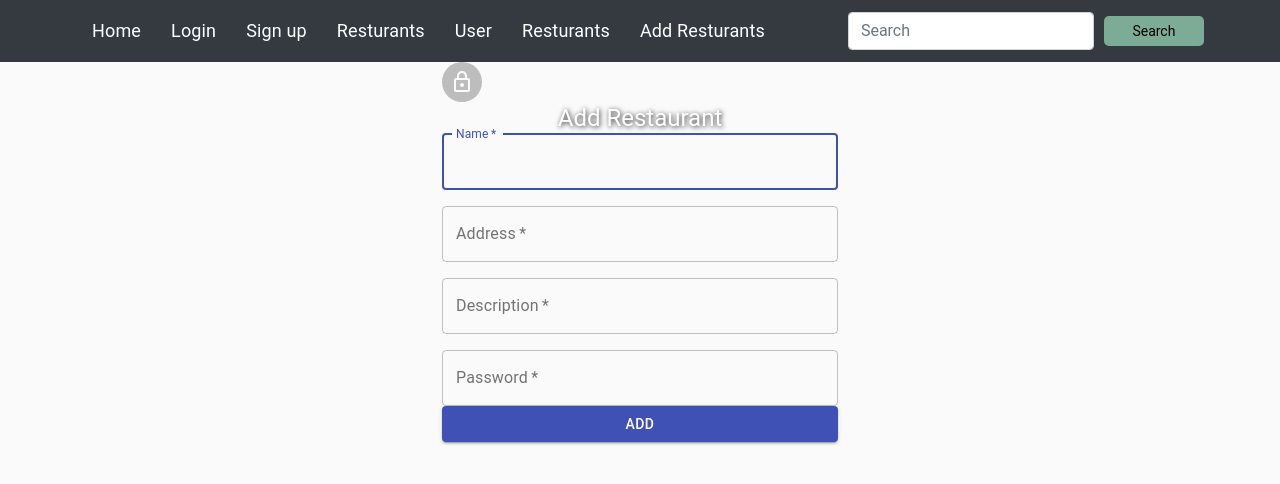
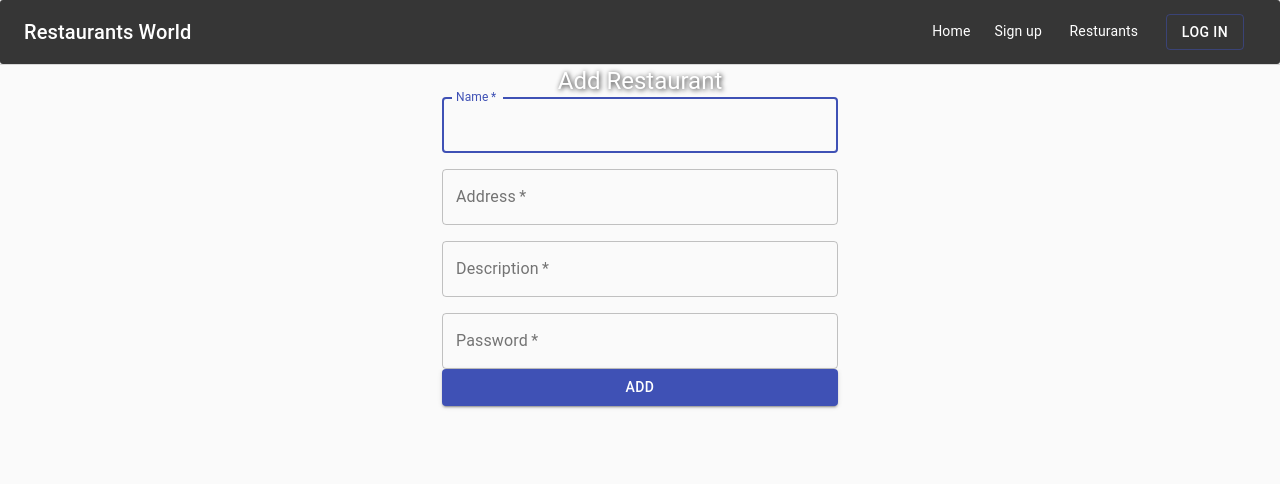
Before and after one commit to Elliot643/restaurantsApp, a React (Create React App) app: page /addRestaurant in a window 1280 px wide. Shown: the top 484 px of the page. Built offline with nearby package versions, Linux system fonts and the light colour scheme.

Commit message:
loggin Session and nav bar adapting

```diff
--- a/src/App.css
+++ b/src/App.css
@@ -1,17 +1,9 @@
 .App {
   /*text-align: center;*/
-  margin: 0;
   max-width: 100%;
+  padding: 10%;
 }
 
 .container {
   max-width: 100%;
-
 }
-
-.router {
- margin-top: 10%;
-}
-Router{
- margin-top: 10%;
-}
--- a/src/components/NavbarComponent/NavbarComponent.js
+++ b/src/components/NavbarComponent/NavbarComponent.js
@@ -1,44 +1,65 @@
 import React from 'react';
-import './NavbarComponent.css';
-import {Link} from 'react-router-dom';
+import AppBar from '@material-ui/core/AppBar';
+import Toolbar from '@material-ui/core/Toolbar';
+import Button from '@material-ui/core/Button';
+import Typography from '@material-ui/core/Typography';
+import { makeStyles } from '@material-ui/core/styles';
+import { Link } from 'react-router-dom';
 
+const useStyles = makeStyles(theme => ({
+    appBar: {
+        borderBottom: `1px solid ${theme.palette.divider}`,
+    },
+    toolbar: {
+        flexWrap: 'wrap',
+        background: '#363636',
+        flexGrow: 1,
+        border: 0,
+        borderRadius: 3,
+    },
+    toolbarTitle: {
+        flexGrow: 1,
+        color: "white"
+    },
+    link: {
+        margin: theme.spacing(1, 1.5),
+        color: "white   "
+    },
+}));
 
+export default function NavbarComponent() {
+    const classes = useStyles();
+    var loginButton;
+    if (sessionStorage.loggedIn) {
+        loginButton = <nav>
+            <Link className={classes.link} to="/">Home</Link>
+            <Link className={classes.link} to="/resturant"> Resturants </Link>
+            <Link className={classes.link} to="/user"> User </Link>
+            <Link className={classes.link} to="/resturants"> Resturants </Link>
+            <Link className={classes.link} to="/addRestaurant"> Add Resturants </Link>
+            <Button href="/login" color="primary" variant="outlined" className={classes.link}>
+                Log out
+        </Button>
+        </nav>
+    } else {
+        loginButton = <nav>
+            <Link className={classes.link} to="/">Home</Link>
+            <Link className={classes.link} to="/signup">Sign up</Link>
+            <Link className={classes.link} to="/resturants"> Resturants </Link>
+            <Button href="/login" color="primary" variant="outlined" className={classes.link}>
+                Log In
+        </Button>
+        </nav>
+    }
+    return (
+        <AppBar position="static" color="default" elevation={0} className={classes.appBar}>
+            <Toolbar className={classes.toolbar}>
+                <Typography variant="h6" color="inherit" noWrap className={classes.toolbarTitle}>
+                    Restaurants World
+                </Typography>
+                {loginButton}
 
-const NavbarComponent = (props) => {
-
-
-
-    return (
-
-
-        <nav className="navbar navbar-expand-lg navbar-dark bg-dark" id="theNavbar">
-            <a className="navbar-brand" href="#"></a>
-
-            <button className="navbar-toggler" type="button" data-toggle="collapse" data-target="#navbarTogglerDemo02" aria-controls="navbarTogglerDemo02" aria-expanded="false" aria-label="Toggle navigation">
-                <span className="navbar-toggler-icon"></span>
-            </button>
-
-            <div className="collapse navbar-collapse" id="navbarTogglerDemo02">
-                <ul className="navbar-nav mr-auto mt-2 mt-lg-0">
-                    <Link to="/">Home</Link>
-                    <Link to="/login">Login</Link>
-                    <Link to="/signup">Sign up</Link>
-                    <Link to="/resturant"> Resturants </Link>
-                    <Link to="/user"> User </Link>
-                    <Link to="/resturants"> Resturants </Link>
-                    <Link to="/addRestaurant"> Add Resturants </Link>
-
-                </ul>
-
-                <form className="form-inline">
-                    <input className="form-control" type="search" placeholder="Search" aria-label="Search" id="searchBar" />
-                    <button id="submitBtn" type="submit">Search </button>
-                </form>
-
-            </div>
-        </nav>
-
-    )
-};
-
-export default NavbarComponent
+            </Toolbar>
+        </AppBar>
+    );
+}
--- a/src/containers/AddResturantsPage.js
+++ b/src/containers/AddResturantsPage.js
@@ -5,7 +5,6 @@
 import Button from '@material-ui/core/Button';
 import CssBaseline from '@material-ui/core/CssBaseline';
 import TextField from '@material-ui/core/TextField';
-import Link from '@material-ui/core/Link';
 import Grid from '@material-ui/core/Grid';
 import Box from '@material-ui/core/Box';
 import LockOutlinedIcon from '@material-ui/icons/LockOutlined';
@@ -16,13 +15,13 @@
 class AddResturantPage extends React.Component {
 
 
-    constructor(props){
+  constructor(props) {
     super(props);
-        this.state={
-            name:"",
-            address:"",
-            category:"",
-            description:""
+    this.state = {
+      name: "",
+      address: "",
+      category: "",
+      description: ""
     };
 
     this.handleChange = this.handleChange.bind(this);
@@ -31,8 +30,8 @@
 
 
 
-    handleChange(event){
-        this.setState({[event.target.name]: event.target.value});
+  handleChange(event) {
+    this.setState({ [event.target.name]: event.target.value });
   }
   handleOptionChange = changeEvent => {
     this.setState({
@@ -40,16 +39,16 @@
     });
   }
 
-    handleSubmit(event){
+  handleSubmit(event) {
 
     axios.post('https://restaurantbackend-apis.herokuapp.com/restaurant/create', {
       name: this.state.name,
       address: this.state.address,
       category: this.state.category,
       description: this.state.description
-            }).then(function(response){
+    }).then(function (response) {
       console.log(response);
-            }).catch(function(error){
+    }).catch(function (error) {
       console.log(error);
     });
 
@@ -58,10 +57,10 @@
 
 
 
-    render(){
+  render() {
 
 
-        const classes =  makeStyles(theme => ({
+    const classes = makeStyles(theme => ({
       '@global': {
         body: {
           backgroundColor: theme.palette.common.white,
@@ -88,20 +87,18 @@
 
 
 
-        return(
+    return (
 
 
 
       <Container component="main" maxWidth="xs">
         <CssBaseline />
         <div className={classes.paper}>
-        <Avatar className={classes.avatar}>
-          <LockOutlinedIcon />
-        </Avatar>
+
           <Typography component="h1" variant="h5">
             Add Restaurant
         </Typography>
-        <form  onSubmit={this.handleSubmit} className={classes.form} noValidate>
+          <form onSubmit={this.handleSubmit} className={classes.form} noValidate>
             <Grid container spacing={2}>
               <Grid item xs={12}>
                 <TextField onChange={this.handleChange}
--- a/src/containers/LandingPage/LandingPage.js
+++ b/src/containers/LandingPage/LandingPage.js
@@ -26,8 +26,8 @@
 
     this.state = {
       resturantArray: [],
-        reviewsArray:[],
-        error : null
+      reviewsArray: [],
+      error: null
 
     }
   }
@@ -41,7 +41,7 @@
       .then(([res1, res2]) => {
         this.setState({
           resturantArray: res1.data,
-          reviewsArray :  res2.data
+          reviewsArray: res2.data
         })
       })
 
@@ -59,18 +59,20 @@
 
   render() {
 
-      const review = this.state.reviewsArray.map(review =>(
+    const review = this.state.reviewsArray.map(review => (
       <ReviewComponent
-          reviewer  ={review.reviewer}
-          text = {review.text}
-          resturant_name = {review.restaurantName}
-          rating = {review.rating}
+        reviewer={review.reviewer}
+        text={review.text}
+        resturant_name={review.restaurantName}
+        rating={review.rating}
       />
     ))
 
     const classes = makeStyles(theme => ({
-            root:{
+      root: {
         flexGrow: 1,
+        marginTop: theme.spacing(5),
+
       },
       icon: {
         marginRight: theme.spacing(2),
@@ -78,6 +80,8 @@
       heroContent: {
         backgroundColor: theme.palette.background.paper,
         padding: theme.spacing(8, 0, 6),
+        marginTop: theme.spacing(5),
+
       },
       heroButtons: {
         marginTop: theme.spacing(4),
@@ -92,6 +96,9 @@
         marginTop: '10%',
         display: 'flex',
         flexDirection: 'column',
+      },
+      body: {
+        paddingTop: theme.spacing(4),
       },
       cardMedia: {
         paddingTop: '56.25%', // 16:9
@@ -111,7 +118,7 @@
         <Grid item key={card} xs={12} sm={6} md={4}>
           <Card className={classes.card}>
 
-                <img src ="https://source.unsplash.com/random" className="img-fluid"></img>
+            <img src="https://source.unsplash.com/random" className="img-fluid"></img>
             <CardContent className={classes.cardContent}>
               <Typography gutterBottom variant="h5" component="h2">
                 {card.name}
@@ -135,16 +142,14 @@
     return (
       <React.Fragment>
         <div className={classes.root}>
-        <Grid container spacing={3}>
+          <Grid className={classes.body} container spacing={3}>
 
             <Grid item xs={3} >
-
               <Container className={classes.cardGrid} maxWidth="md">
                 {/* End hero unit */}
                 <Grid container spacing={4}>
                   {review}
                 </Grid>
-
               </Container>
             </Grid>
             <Grid item xs={9}>
@@ -153,7 +158,6 @@
                 <Grid container spacing={4}>
                   {cards}
                 </Grid>
-
               </Container>
             </Grid>
 
--- a/src/containers/LoginPage/LoginForm/LoginForm.js
+++ b/src/containers/LoginPage/LoginForm/LoginForm.js
@@ -38,10 +38,11 @@
       username: this.state.username,
       password: this.state.password
     }).then(function (response) {
-      sessionStorage.setItem('username' , response.data.username)
-      sessionStorage.setItem('userID' ,response.data._id)
-      sessionStorage.setItem('email' ,response.data.email)
-      sessionStorage.setItem('role' ,response.data.role)
+      sessionStorage.setItem('username', response.data.username)
+      sessionStorage.setItem('userID', response.data._id)
+      sessionStorage.setItem('email', response.data.email)
+      sessionStorage.setItem('role', response.data.role)
+      sessionStorage.setItem('loggedIn', true)
       window.location = '/'
     }).catch(function (error) {
       console.log(error);
```
Also changed, not shown: src/containers/ResturantsPage/ResturantsPage.js (+4 -4 lines), src/containers/SignupPage/SignupForm/SignupForm.js (+33 -23 lines). Lines whose indentation alone changed are shown as unchanged.
